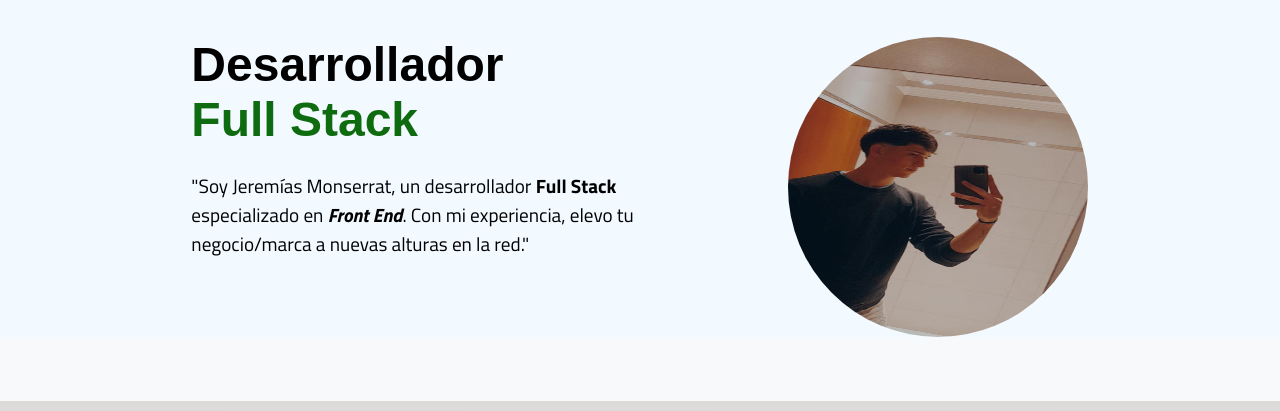
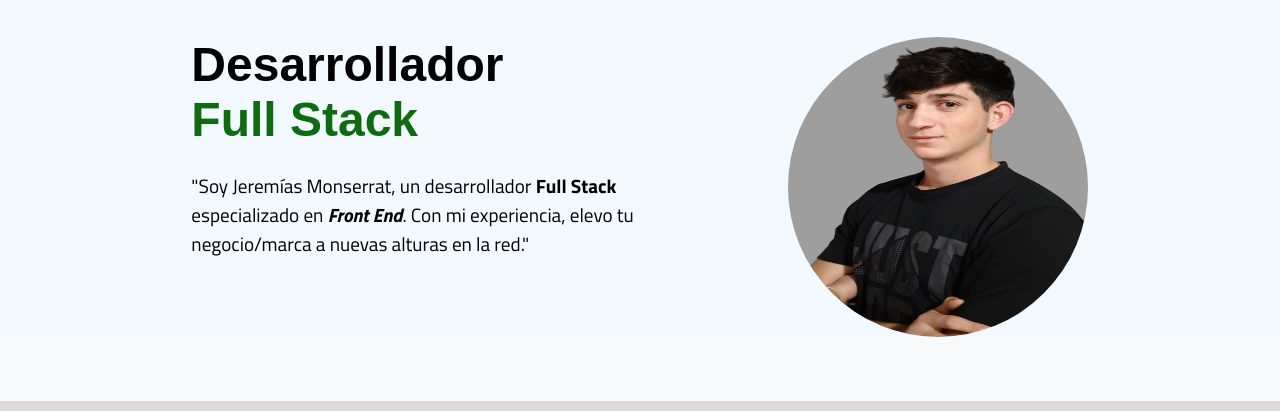
Before and after one commit to JMonserrat1/portfolio-JM, a plain HTML site: page index.html in a window 1280 px wide. Shown: the part 99-510 px from the top of the page. Drawn offline with nearby package versions, Linux system fonts and the light colour scheme; a script that the page names is missing.

Commit message:
actualzación y subida

```diff
--- a/index.html
+++ b/index.html
@@ -40,7 +40,7 @@
         </p>
       </div>
       <div class="presentation__img">
-        <img src="./assets/YO.jpeg" alt="Foto personal" />
+        <img src="./assets/foto-carnet-gray.png" alt="Foto personal" />
       </div>
     </div>
   </section>
--- a/style.css
+++ b/style.css
@@ -1,5 +1,5 @@
 @import url('https://fonts.googleapis.com/css2?family=Titillium+Web:ital,wght@0,200;0,300;0,400;0,600;0,700;0,900;1,200;1,300;1,400;1,600;1,700&display=swap');
-
+@import url('https://fonts.googleapis.com/css2?family=Josefin+Sans:ital,wght@0,100..700;1,100..700&display=swap');
 * {
     margin: 0;
     padding: 0;
@@ -134,8 +134,9 @@ label img {
 .presentation__img img {
     width: 300px;
     max-width: 300px;
-    height: 300px;
+    max-height: 300px;
     border-radius: 50%;
+    overflow: hidden;
 }
 
 .presentation__you {
@@ -304,6 +305,8 @@ button {
     margin-bottom: 15px;
     font-size: 50px;
     color: rgb(15, 107, 15);
+    font-family: "Josefin Sans", sans-serif;
+    font-optical-sizing: auto;
 }
 
 .explicacion p {
```
Also changed, not shown: assets/YO.jpeg (deleted), assets/YO.jpg (added), assets/foto-carnet-gray.png (added).
